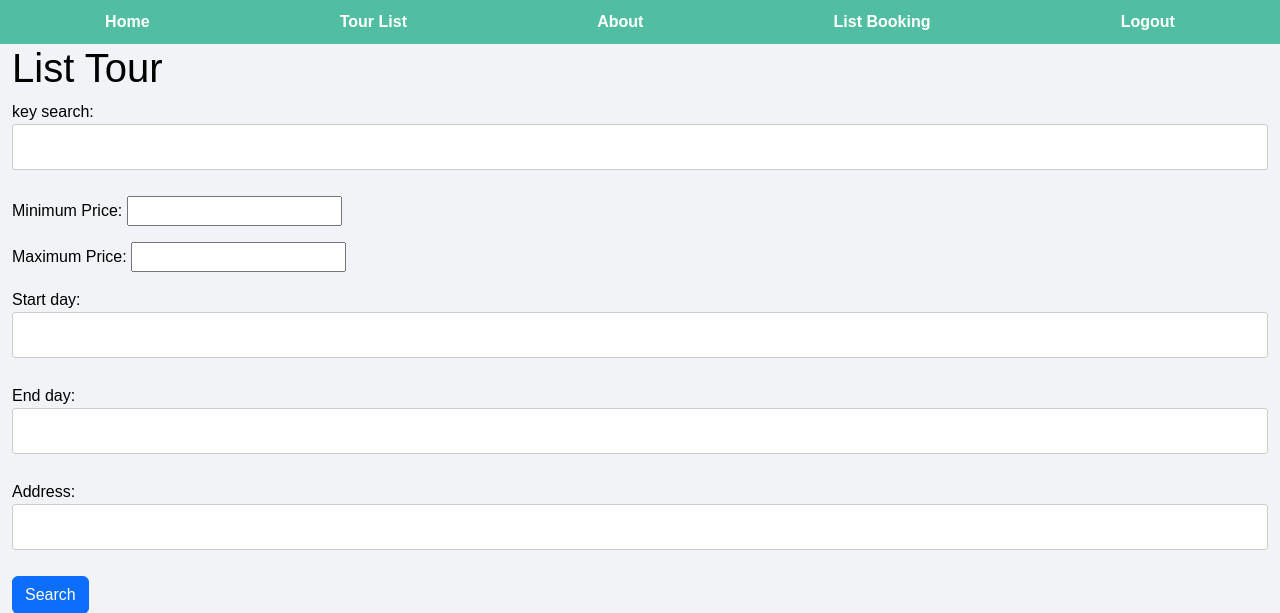
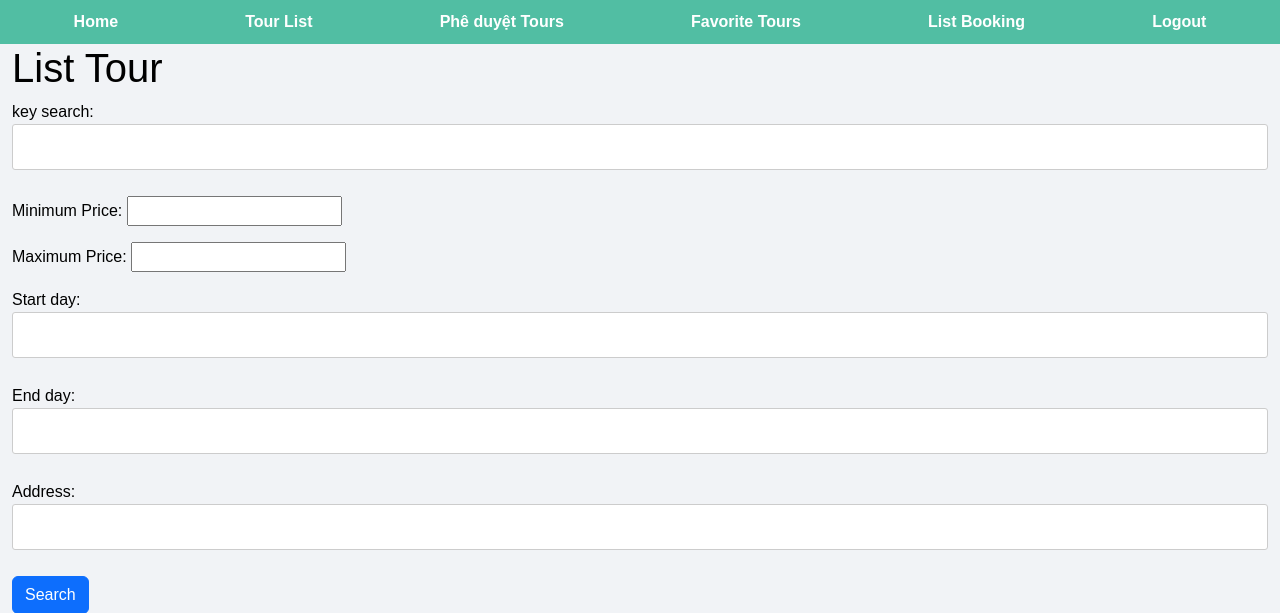
Before and after one commit to awesome-academy/python_hcm_naitei5_bms, a Django app: page /tour_booking/search/ in a window 1280 px wide. Shown: the top 613 px of the page. Run offline with Django 4.2, Linux system fonts and the light colour scheme; the visitor is signed in with stand-in values (Sample User, id 1); data that the repository does not hold is empty; some libraries are stand-ins or nearby versions.

Commit message:
User quản lý tour yêu thích

```diff
--- a/Tour_Booking/tour_booking/forms.py
+++ b/Tour_Booking/tour_booking/forms.py
@@ -59,3 +59,6 @@ class CustomUserCreationForm(UserCreationForm):
     class Meta:
         model = User
         fields = ("username", "email", "password1", "password2")
+
+class FavoriteTourForm(forms.Form):
+    pass
--- a/Tour_Booking/tour_booking/templates/navbar.html
+++ b/Tour_Booking/tour_booking/templates/navbar.html
@@ -2,8 +2,11 @@
 <ul class="nav nav-pills">
   <li><a href="{% url 'index' %}">{% trans "Home" %}</a></li>
   <li><a href="{% url 'search' %}">{% trans "Tour List" %}</a></li>
-  <li><a href="{% url 'index' %}">{% trans "About" %}</a></li>
   {% if user.is_authenticated %}
+  {% if user.is_staff %}
+      <li><a href="{% url 'approve-tours' %}">{% trans "Phê duyệt Tours" %}</a></li>
+  {% endif %}
+  <li><a href="{% url 'favorite-tours-list' %}">{% trans "Favorite Tours" %}</a></li>
   <li><a href="{% url 'list-bookings' %}">{% trans "List Booking" %}</a></li>
   <li><a href="{% url 'logout' %}">{% trans "Logout" %}</a></li>
   {% else %}
--- a/Tour_Booking/tour_booking/urls.py
+++ b/Tour_Booking/tour_booking/urls.py
@@ -13,4 +13,6 @@ urlpatterns = [
     path("signup/send-mail-success/", views.send_mail_success, name="send-mail-success"),
     path('tour/<int:pk>/rate-comment/', views.tour_rating_comment, name='tour-rating-comment'),
     path('approve-tours/', views.approve_tours, name='approve-tours'),
+    path('toggle-favorite/<int:tour_id>/', views.toggle_favorite_tour, name='toggle-favorite-tour'),
+    path('favorite-tours/', views.favorite_tours_list, name='favorite-tours-list'),
 ]
--- a/Tour_Booking/tour_booking/views.py
+++ b/Tour_Booking/tour_booking/views.py
@@ -2,7 +2,7 @@ import uuid
 from django.shortcuts import render, redirect, get_object_or_404
 from django.utils.translation import gettext as _
 from django.views import generic
-from .models import Tour, Booking
+from .models import Tour, Booking, FavoriteTour
 from .forms import TourSearchForm, BookingForm, RatingCommentForm, CustomUserCreationForm
 from django.contrib.auth import authenticate, login, logout, get_user_model
 from django.contrib.auth.decorators import login_required
@@ -254,3 +254,27 @@ def activate_account(request, uidb64):
 def send_mail_success(request):
     context={}
     return render(request, "email/send_mail_success.html", context=context)
+
+#Like
+
+@login_required
+def toggle_favorite_tour(request, tour_id):
+    tour = get_object_or_404(Tour, pk=tour_id)
+    favorite, created = FavoriteTour.objects.get_or_create(user=request.user, tour=tour)
+
+    if not created:
+        favorite.delete()
+
+    return redirect('tour-detail', pk=tour_id)
+
+
+
+def favorite_tours_list(request):
+    user = request.user
+    favorite_tours = FavoriteTour.objects.filter(user=user)
+
+    context = {
+        'favorite_tours': favorite_tours,
+    }
+
+    return render(request, 'tour_booking/favorite_tours_list.html', context)
```
Also changed, not shown: Tour_Booking/tour_booking/models.py (+8 -0 lines), Tour_Booking/tour_booking/templates/tour_booking/favorite_tours_list.html (added, +10 -0 lines), Tour_Booking/tour_booking/templates/tour_booking/tour_detail.html (+8 -0 lines), Tour_Booking/tour_booking/templatetags/custom_tags.py (added, +9 -0 lines), Tour_Booking/tour_booking/templatetags/__init__.py (added).
